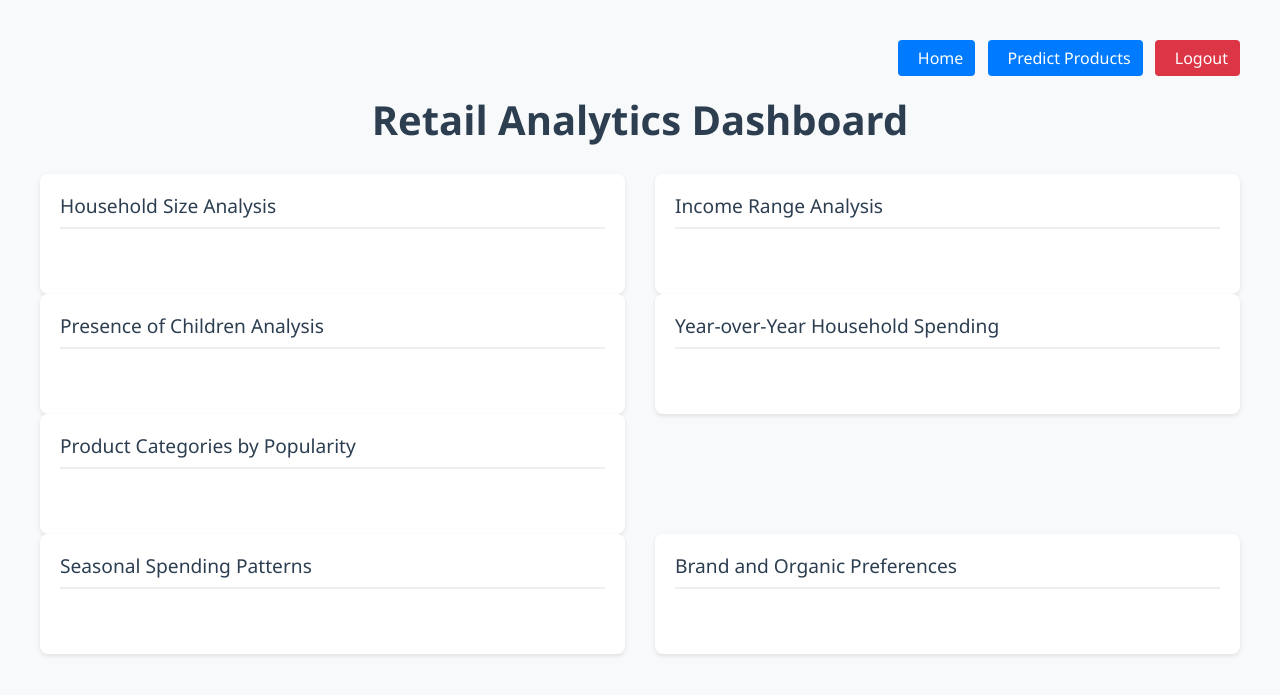
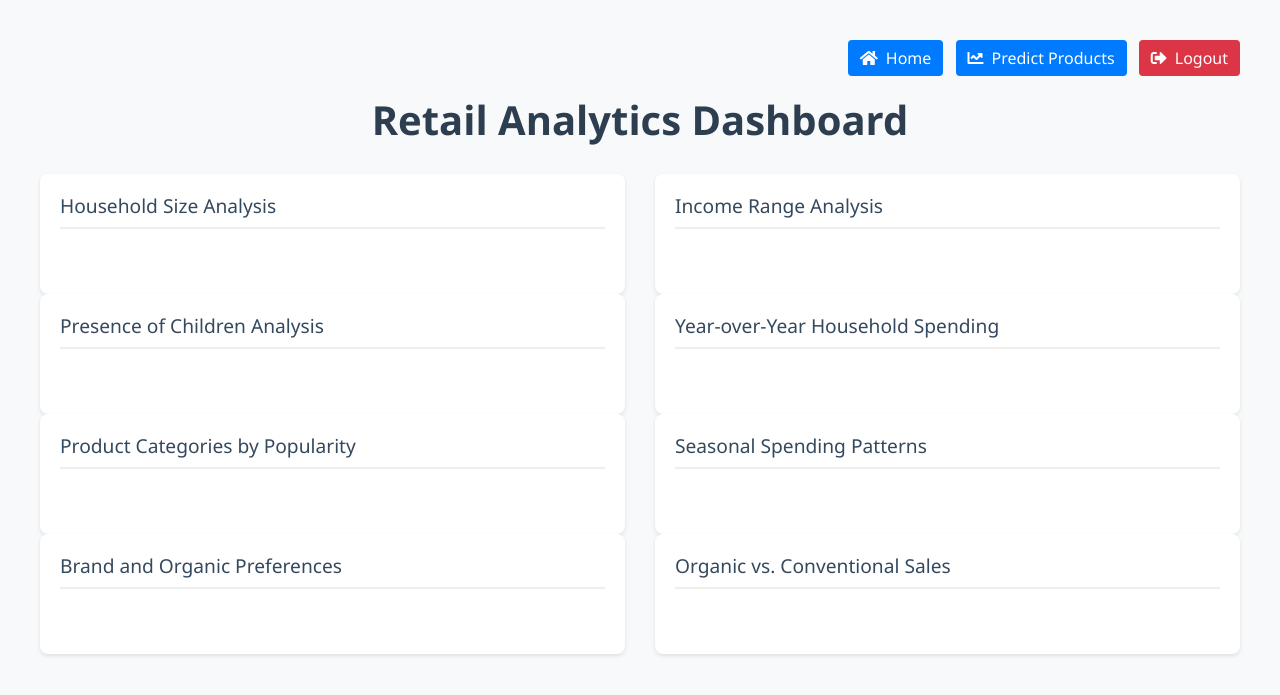
Before and after one commit to akhilareddy12355/cloud_group_project, a Flask app: template templates/demographicsandengagement.html in a window 1280 px wide. Shown: the top 695 px of the page. Run offline with Flask 3, Linux system fonts and the light colour scheme; the template is opened without the code that fills it, so the values that code supplies are empty.

Commit message:
Update demographicsandengagement.html

```diff
--- a/templates/demographicsandengagement.html
+++ b/templates/demographicsandengagement.html
@@ -1,62 +1,28 @@
 <!DOCTYPE html>
 <html lang="en">
   <head>
-    <meta charset="UTF-8">
-    <meta name="viewport" content="width=device-width, initial-scale=1.0">
+    <meta charset="UTF-8" />
+    <meta name="viewport" content="width=device-width, initial-scale=1.0" />
     <title>Retail Analytics Dashboard</title>
-    <link rel="stylesheet" href="https://cdn.jsdelivr.net/npm/bootstrap@4.5.2/dist/css/bootstrap.min.css">
+    <link
+      rel="stylesheet"
+      href="https://cdnjs.cloudflare.com/ajax/libs/font-awesome/5.15.4/css/all.min.css"
+    />
+    <link
+      rel="stylesheet"
+      href="https://cdn.jsdelivr.net/npm/bootstrap@4.5.2/dist/css/bootstrap.min.css"
+    />
     <style>
       body {
-            font-family: 'Segoe UI', Tahoma, Geneva, Verdana, sans-serif;
+        font-family: "Segoe UI", Tahoma, Geneva, Verdana, sans-serif;
         background-color: #f8f9fa;
         padding: 20px;
       }
-
       .dashboard-container {
         max-width: 1800px;
         margin: 0 auto;
         padding: 20px;
       }
-
-        .chart-container {
-            background: white;
-            border-radius: 8px;
-            padding: 20px;
-            margin-bottom: 20px;
-            box-shadow: 0 2px 4px rgba(0,0,0,0.1);
-            height: 100%;
-        }
-
-        h1 {
-            text-align: center;
-            color: #2c3e50;
-            margin-bottom: 30px;
-            font-weight: bold;
-        }
-
-        h2 {
-            color: #34495e;
-            font-size: 1.2rem;
-            margin-bottom: 15px;
-            padding-bottom: 10px;
-            border-bottom: 2px solid #eee;
-        }
-
-        .button-container {
-            text-align: right;
-            margin-bottom: 20px;
-        }
-
-        .btn-primary {
-            background-color: #007bff;
-            border: none;
-        }
-
-        .btn-danger {
-            background-color: #dc3545;
-            border: none;
-        }
-
       .chart-container {
         background: white;
         border-radius: 8px;
@@ -65,18 +31,34 @@
         box-shadow: 0 2px 4px rgba(0,0,0,0.1);
         height: 100%;
       }
-
       .chart-container:hover {
         box-shadow: 0 4px 8px rgba(0,0,0,0.2);
         transition: box-shadow 0.3s ease;
       }
-
+      h1 {
+        text-align: center;
+        color: #2c3e50;
+        margin-bottom: 30px;
+        font-weight: bold;
+      }
       h2 {
-        color: #2c3e50;
+        color: #34495e;
         font-size: 1.2rem;
         margin-bottom: 15px;
         padding-bottom: 10px;
         border-bottom: 2px solid #eee;
+      }
+      .button-container {
+        text-align: right;
+        margin-bottom: 20px;
+      }
+      .btn-primary {
+        background-color: #007bff;
+        border: none;
+      }
+      .btn-danger {
+        background-color: #dc3545;
+        border: none;
       }
     </style>
   </head>
@@ -84,13 +66,11 @@
     <div class="dashboard-container">
       <div class="button-container">
         <a href="{{ url_for('home') }}" class="btn btn-primary mr-2">
-                <i class="fas fa-chart-bar mr-2"></i>Home
+          <i class="fas fa-home mr-2"></i>Home
         </a>
-
         <a href="{{ url_for('predictproducts') }}" class="btn btn-primary mr-2">
           <i class="fas fa-chart-line mr-2"></i>Predict Products
         </a>
-
         <a href="{{ url_for('logout') }}" class="btn btn-danger">
           <i class="fas fa-sign-out-alt mr-2"></i>Logout
         </a>
@@ -135,20 +115,25 @@
             {{ category_popularity_plot|safe }}
           </div>
         </div>
-
-        </div>
-
-        <div class="row">
         <div class="col-md-6">
           <div class="chart-container">
             <h2>Seasonal Spending Patterns</h2>
             {{ seasonal_plot|safe }}
           </div>
         </div>
+      </div>
+
+      <div class="row">
         <div class="col-md-6">
           <div class="chart-container">
             <h2>Brand and Organic Preferences</h2>
             {{ brand_pref_plot|safe }}
+          </div>
+        </div>
+        <div class="col-md-6">
+          <div class="chart-container">
+            <h2>Organic vs. Conventional Sales</h2>
+            {{ organic_sales_plot|safe }}
           </div>
         </div>
       </div>
```
Lines whose indentation alone changed are shown as unchanged.
